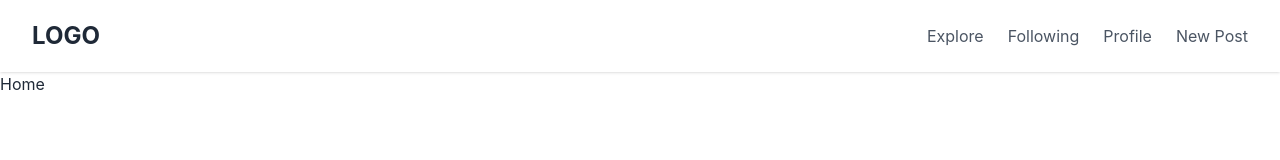
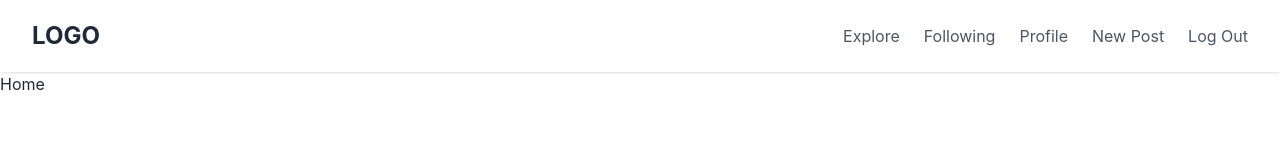
Before and after one commit to stone-com/MERN-social-media-blog, a React (Create React App) app in the folder frontend/: page / in a window 1280 px wide. Shown: the top 160 px of the page. Built offline with nearby package versions, Linux system fonts and the light colour scheme.

Commit message:
Log out function working

```diff
--- a/frontend/src/components/Navbar.jsx
+++ b/frontend/src/components/Navbar.jsx
@@ -1,10 +1,24 @@
 import { useState, useEffect } from 'react';
 import { Link, useLocation } from 'react-router-dom';
+import { useDispatch, useSelector } from 'react-redux';
+import { logout } from '../features/auth/authSlice';
 
 export default function NavBar() {
   const [navbar, setNavbar] = useState(false);
   // Use state to track the active link
   const [activeLink, setActiveLink] = useState('/explore');
+
+  const location = useLocation();
+  const dispatch = useDispatch();
+
+  useEffect(() => {
+    setActiveLink(location.pathname);
+  }, [location]);
+
+  const onClick = () => {
+    console.log('click');
+    dispatch(logout());
+  };
 
   return (
     <nav className='w-full bg-white shadow'>
@@ -88,6 +102,13 @@ export default function NavBar() {
               >
                 <Link to='/newPost'>New Post</Link>
               </li>
+              <li
+                className={`text-gray-600 hover:text-blue-600 ${
+                  activeLink === '/newPost' ? 'active' : ''
+                }`}
+              >
+                <button onClick={onClick}>Log Out</button>
+              </li>
             </ul>
           </div>
         </div>
--- a/frontend/src/index.css
+++ b/frontend/src/index.css
@@ -16,3 +16,7 @@ code {
   font-family: source-code-pro, Menlo, Monaco, Consolas, 'Courier New',
     monospace;
 }
+
+.active {
+  font-weight: bold;
+}
```
